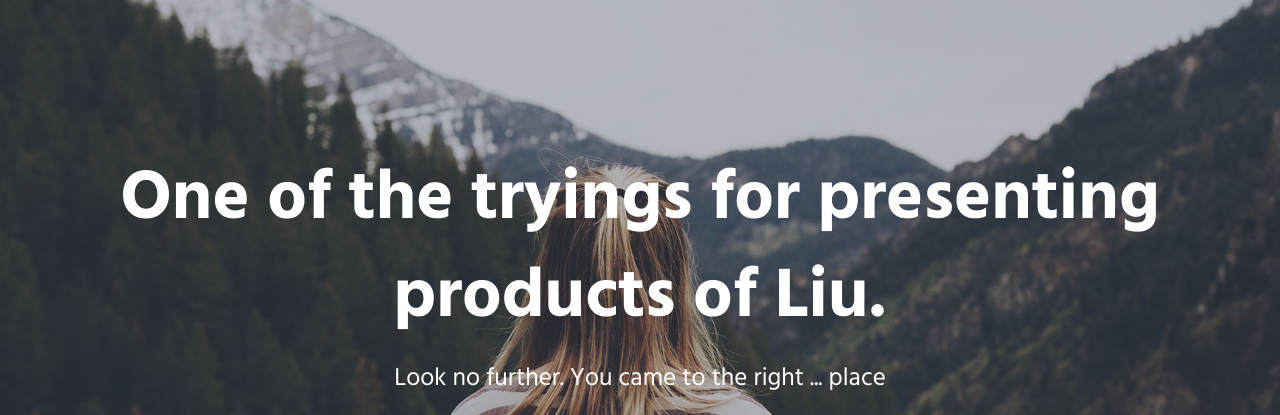
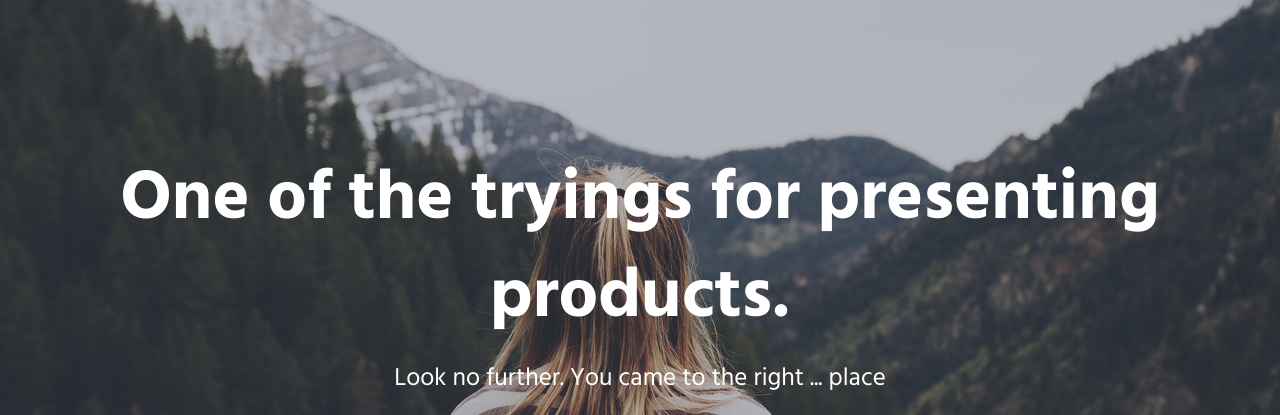
Before and after one commit to githubjean123456/githubjean123456.github.io, a plain HTML site: page index.html in a window 1280 px wide. Shown: the part 99-514 px from the top of the page. Drawn offline with nearby package versions, Linux system fonts and the light colour scheme; files that its build step writes are made by us from their sources.

Commit message:
Update index.html

```diff
--- a/index.html
+++ b/index.html
@@ -76,7 +76,7 @@
         <div class="promo-block">
             <div class="container">
                 <div class="margin-b-40">
-                    <h1 class="promo-block-title">One of the tryings for presenting products of Liu.</h1>
+                    <h1 class="promo-block-title">One of the tryings for presenting products.</h1>
                     <p class="promo-block-text">Look no further. You came to the right ... place</p>
                 </div>
                 <a class="js_popup-youtube btn-theme btn-theme-md btn-white-bg text-uppercase" href="https://www.youtube.com/watch?v=0qisGSwZym4" title="Intro Video"><i class="btn-icon icon-control-play"></i> Watch Intro Video</a>
```
